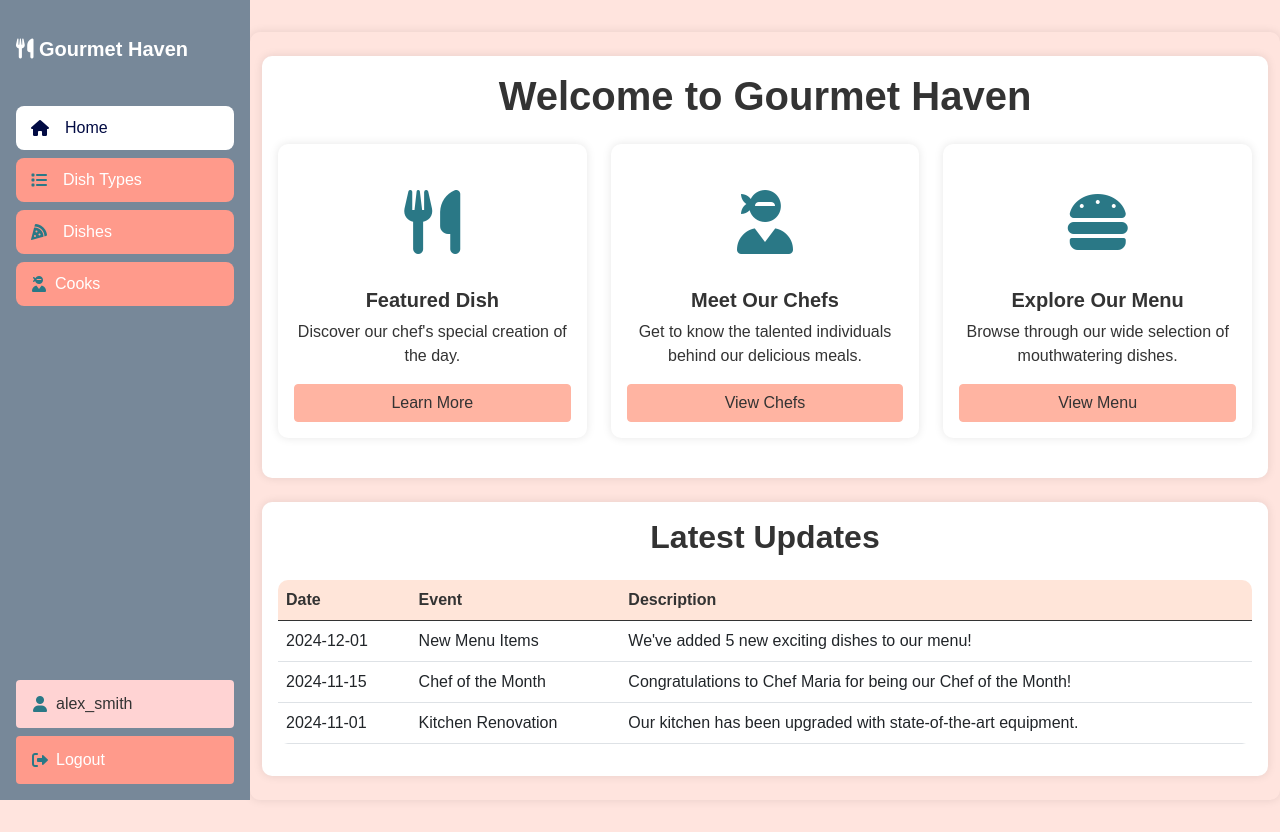
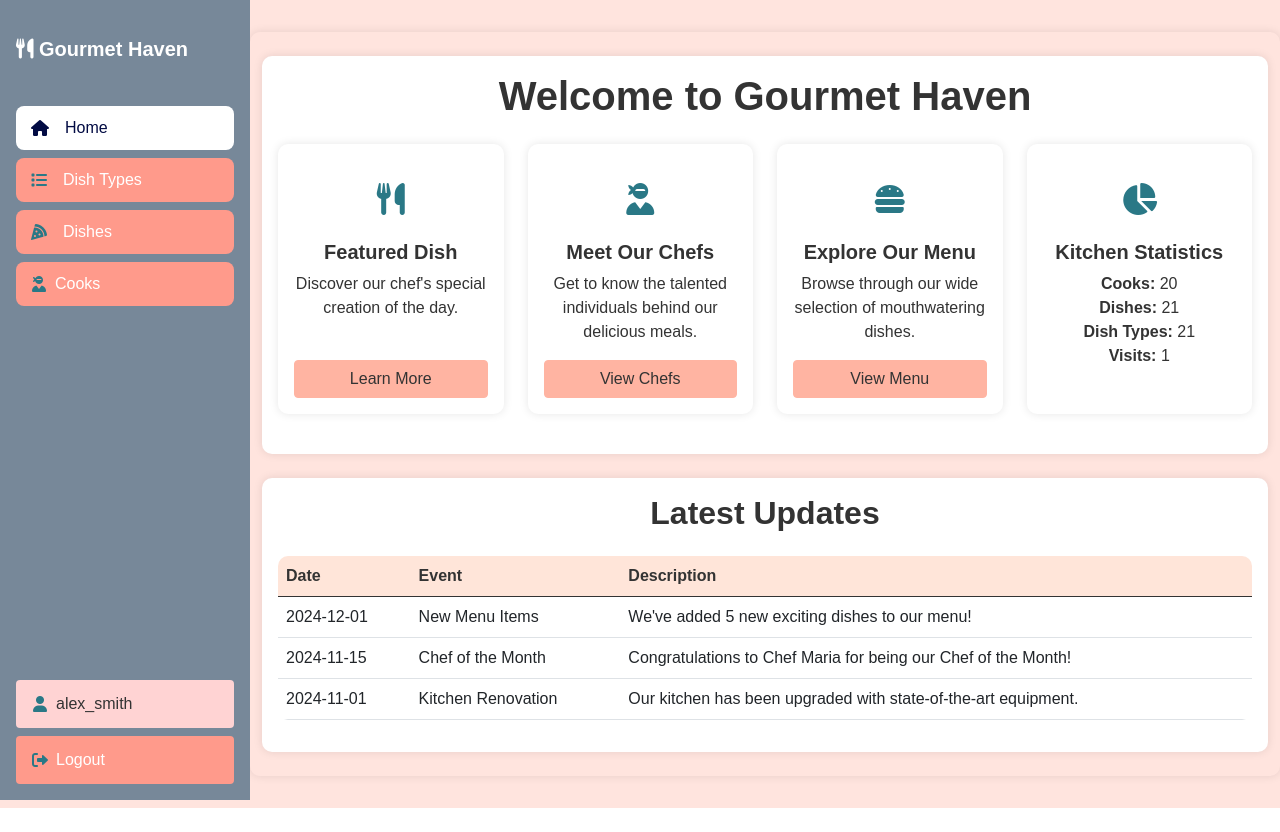
Before and after one commit to mshmygel/restaurant-kitchen, a Django app: page / in a window 1280 px wide. After the commit the page ends 808 px from the top, so only its background shows below. Run offline with Django 5.2, Linux system fonts and the light colour scheme; a user stored in the database is signed in; data comes from the database, SQL or seed files in the repository.

Commit message:
add statistic logic to index.html

```diff
--- a/templates/kitchen/index.html
+++ b/templates/kitchen/index.html
@@ -1,6 +1,6 @@
 {% extends "base.html" %}
 
-{% block title %}Welcome to Gourmet Haven{% endblock %}
+{% block title %}Gourmet Haven{% endblock %}
 
 {% block content %}
   <div class="card mb-4">
@@ -8,7 +8,7 @@
       <h1 class="card-title mb-4 text-center fw-bold">Welcome to Gourmet Haven</h1>
 
       <div class="row">
-        <div class="col-md-6 col-lg-4 mb-4">
+        <div class="col-md-6 col-lg-3 mb-4">
           <div class="card h-100 d-flex flex-column">
             <div class="card-body d-flex flex-column">
               <div class="card-icon text-center">
@@ -20,7 +20,7 @@
             </div>
           </div>
         </div>
-        <div class="col-md-6 col-lg-4 mb-4">
+        <div class="col-md-6 col-lg-3 mb-4">
           <div class="card h-100 d-flex flex-column">
             <div class="card-body d-flex flex-column">
               <div class="card-icon text-center">
@@ -32,7 +32,7 @@
             </div>
           </div>
         </div>
-        <div class="col-md-6 col-lg-4 mb-4">
+        <div class="col-md-6 col-lg-3 mb-4">
           <div class="card h-100 d-flex flex-column">
             <div class="card-body d-flex flex-column">
               <div class="card-icon text-center">
@@ -41,6 +41,22 @@
               <h5 class="card-title text-center fw-bold">Explore Our Menu</h5>
               <p class="card-text text-center flex-grow-1">Browse through our wide selection of mouthwatering dishes.</p>
               <a href="{% url 'kitchen:dish-list' %}" class="btn btn-primary d-block mt-auto">View Menu</a>
+            </div>
+          </div>
+        </div>
+        <div class="col-md-6 col-lg-3 mb-4">
+          <div class="card h-100 d-flex flex-column">
+            <div class="card-body d-flex flex-column">
+              <div class="card-icon text-center">
+                <i class="fa-solid fa-chart-pie"></i>
+              </div>
+              <h5 class="card-title text-center fw-bold">Kitchen Statistics</h5>
+              <ul class="list-unstyled text-center flex-grow-1">
+                <li><strong>Cooks:</strong> {{ num_cooks }}</li>
+                <li><strong>Dishes:</strong> {{ num_dishes }}</li>
+                <li><strong>Dish Types:</strong> {{ num_dish_types }}</li>
+                <li><strong>Visits:</strong> {{ num_visits }}</li>
+              </ul>
             </div>
           </div>
         </div>
@@ -97,5 +113,9 @@
   .table thead {
     background-color: #FFE5D9;
   }
+  .card-icon {
+    font-size: 2rem;
+    margin-bottom: 1rem;
+  }
 </style>
 {% endblock %}
```
